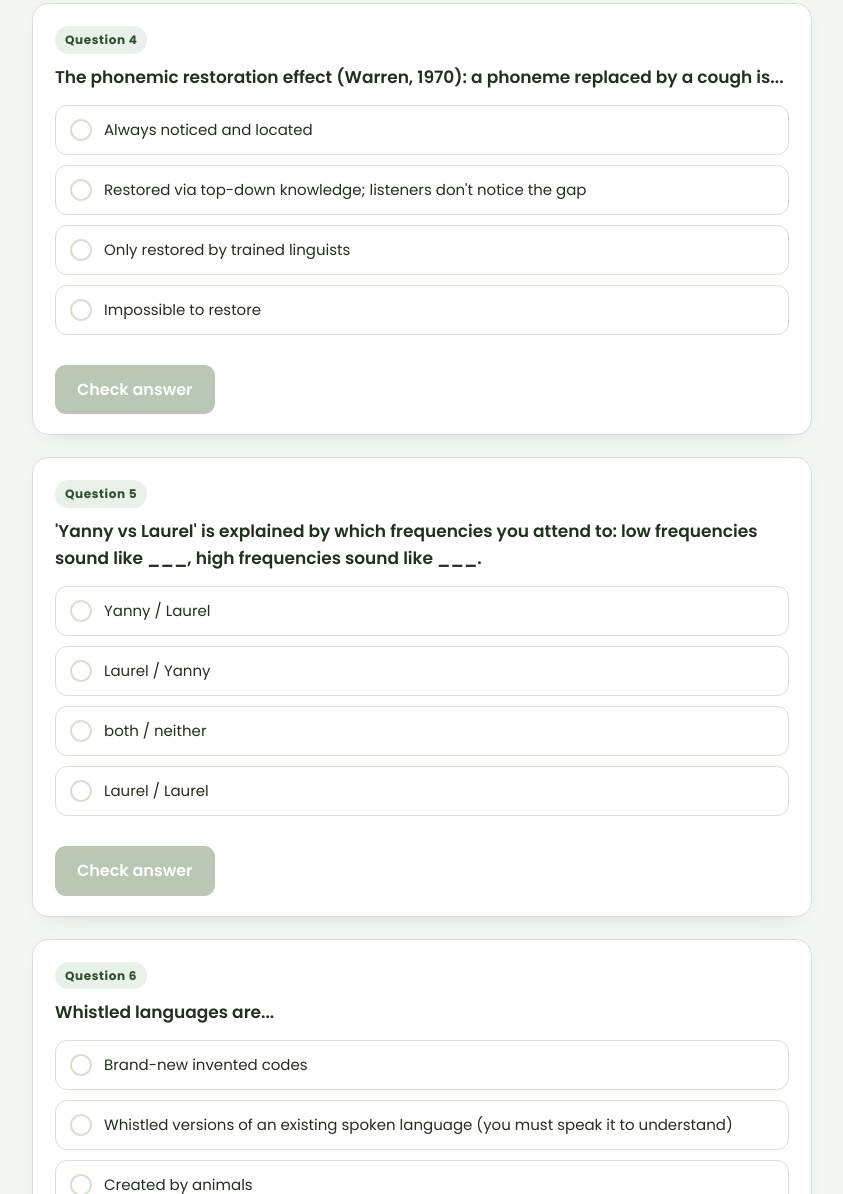
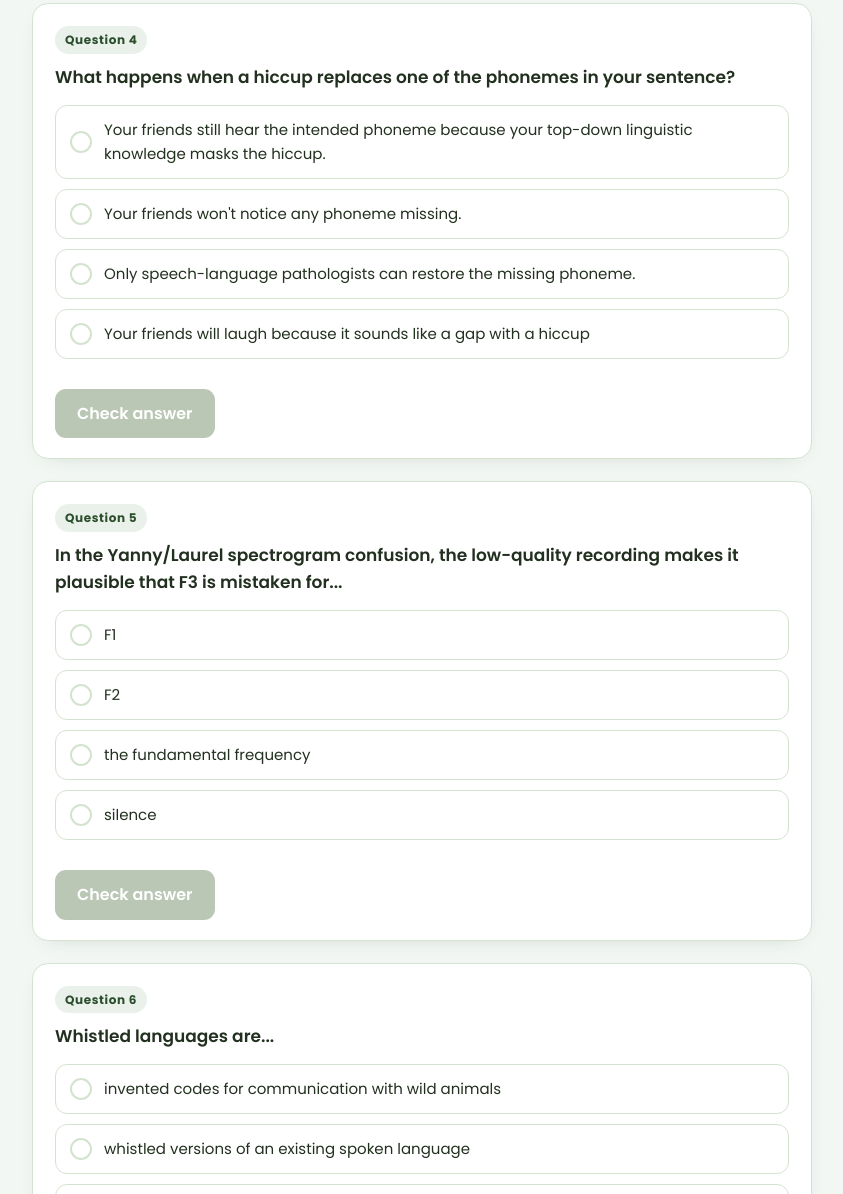
Before and after one commit to pkuzyb/problem_set, a plain HTML site: page quiz_1021.html in a window 1280 px wide. Shown: the part 1606-2800 px from the top of the page, without its empty margins (218-1061 px from the left). Drawn offline with Linux system fonts and the light colour scheme; a web font is replaced by a local one.

Commit message:
edit files

```diff
--- a/quiz_1021.html
+++ b/quiz_1021.html
@@ -1,7 +1,7 @@
 <!doctype html>
 <html lang="en"><head><meta charset="utf-8">
 <meta name="viewport" content="width=device-width, initial-scale=1">
-<title>practice quiz 1</title>
+<title>practice problem set</title>
 <link rel="preconnect" href="https://fonts.googleapis.com">
 <link href="https://fonts.googleapis.com/css2?family=Poppins:wght@400;600;700&family=Georgia&display=swap" rel="stylesheet">
 <style>
@@ -33,6 +33,7 @@ header.hero p{margin:8px 0 0; opacity:.92; font-size:15px; max-width:640px}
 .qnum{display:inline-block; font-size:12px; font-weight:700; letter-spacing:.05em; color:var(--accent-dark);
   background:var(--accent-soft); padding:4px 10px; border-radius:99px; margin-bottom:10px}
 .qtext{font-size:17px; font-weight:600; margin:0 0 14px}
+.qtext .blank{display:inline-block; width:68px; height:1.05em; border-bottom:2px solid var(--ink); margin:0 2px; vertical-align:-0.12em}
 .opts{display:flex; flex-direction:column; gap:10px}
 .opt{display:flex; align-items:center; gap:12px; border:1.5px solid var(--line); border-radius:12px;
   padding:12px 14px; cursor:pointer; transition:border-color .15s, background .15s, transform .05s; font-size:15px}
@@ -77,12 +78,13 @@ button.submit{background:var(--accent-dark); box-shadow:0 8px 20px -10px var(--a
 .summary .score small{font-size:18px; font-weight:600; opacity:.8}
 .summary .msg{margin-top:10px; font-size:15px; opacity:.95}
 .summary .break{margin-top:16px; font-size:13.5px; opacity:.85}
+.opts.multi .opt .mk{border-radius:4px}
 footer{text-align:center; color:var(--muted); font-size:12.5px; margin-top:40px}
 </style>
 </head><body>
 <header class="hero"><div class="inner">
   <p class="kicker">CSD 303 - Unit 2</p>
-  <h1>Practice Quiz 1</h1>
+  <h1>Practice Problem Set</h1>
   <div class="progress"><span id="prog"></span></div>
 </div></header>
 <div class="wrap">
@@ -93,24 +95,22 @@ footer{text-align:center; color:var(--muted); font-size:12.5px; margin-top:40px}
 <script>
 /* ===== EDIT YOUR QUESTIONS BETWEEN THESE MARKERS =====
    q:       the question text
-   options: the answer choices (one string each)
-   answer:  index (0-based) of the CORRECT option (single-select)
-   answers: [i, j, ...] for multi-select "choose all that apply" questions
+   options:[i, j, ...] for multi-select "choose all that apply" questions
    explain: shown after "Check answer"
 ====================================================== */
 const Q = [  {
   q: "Soramimi and mondegreens are examples of... (choose all that apply)",
-  options: [
-    "Homophonic mishearing",
-    "Top-down processing",
-    "Sine wave speech",
-    "Categorical perception",
+  options:[
+    "homophonic mishearing",
+    "top-down processing",
+    "lexical effects in speech perception",
+    "categorical perception",
   ],
-  answers: [0, 1], // multi-select: 0 = Homophonic mishearing, 1 = Top-down processing
+  answers: [0, 1, 2], // multi-select: 0 = Homophonic mishearing, 1 = Top-down processing, 2 = Lexical effects in speech perception
 },
   {
-    q: "If the y axis label is t \% response, listeners' phoneme identification curve will shift towards the ___ end in a dash-tash continuum?.",
-    options: [
+    q: "If the y-axis label is '% t response', listeners' phoneme identification curve will shift toward the ___ in a /daʃ/-/taʃ/ (dash–TASH) continuum.",
+    options:[
       "word end",
       "nonword end",
       "center",
@@ -120,7 +120,7 @@ const Q = [  {
   },
   {
     q: "Categorical perception means: between-category discrimination is ___, within-category discrimination is ___.",
-    options: [
+    options:[
       "good / poor",
       "poor / good",
       "impossible / impossible",
@@ -129,43 +129,43 @@ const Q = [  {
     answer: 0,
   },
   {
-    q: "The phonemic restoration effect (Warren, 1970): a phoneme replaced by a cough is...",
-    options: [
-      "Always noticed and located",
-      "Restored via top-down knowledge; listeners don't notice the gap",
-      "Only restored by trained linguists",
-      "Impossible to restore",
+    q: "What happens when a hiccup replaces one of the phonemes in your sentence?",
+    options:[
+      "Your friends still hear the intended phoneme because your top-down linguistic knowledge masks the hiccup.",
+      "Your friends won't notice any phoneme missing.",
+      "Only speech-language pathologists can restore the missing phoneme.",
+      "Your friends will laugh because it sounds like a gap with a hiccup",
     ],
     answer: 1,
   },
   {
-    q: "'Yanny vs Laurel' is explained by which frequencies you attend to: low frequencies sound like ___, high frequencies sound like ___.",
-    options: [
-      "Yanny / Laurel",
-      "Laurel / Yanny",
-      "both / neither",
-      "Laurel / Laurel",
+    q: "In the Yanny/Laurel spectrogram confusion, the low-quality recording makes it plausible that F3 is mistaken for...",
+    options:[
+      "F1",
+      "F2",
+      "the fundamental frequency",
+      "silence",
     ],
     answer: 1,
   },
   {
     q: "Whistled languages are...",
-    options: [
-      "Brand-new invented codes",
-      "Whistled versions of an existing spoken language (you must speak it to understand)",
-      "Created by animals",
-      "Musical sounds",
+    options:[
+      "invented codes for communication with wild animals",
+      "whistled versions of an existing spoken language",
+      "created by aliens",
+      "musical sounds of the language for entertainment",
     ],
     answer: 1,
   },
   {
-    q: "Consider the vocal-tract tube model shown below (back cavity 6 cm, closed at the glottis; front cavity 10 cm, open at the lips; c = 34,000 cm/s). Treating each cavity as a closed-open tube, calculate the three lowest resonance frequencies of the back cavity and of the front cavity, then list the formants F1, F2, F3 of the whole vocal tract (the vowel). Enter frequencies in Hz (round to the nearest whole number).",
+    q: "Consider the vocal-tract tube model shown below (c = 34,000 cm/s). Treating each cavity as a closed-open tube, calculate the three lowest resonance frequencies of the back cavity and of the front cavity, then list the formants F1, F2, F3 of the whole vocal tract (the vowel). Enter frequencies in Hz (round to the nearest whole number).",
     fig: `<img src="tube_figure.png" alt="Two-tube vocal tract model: back cavity 6 cm, front cavity 10 cm" style="max-width:480px;width:auto;height:auto;display:block;margin:2px auto 10px">`,
     type: "fill",
     fields: [
       {group:"Back cavity resonances (closed at glottis, L = 6 cm)", label:"Back F1 (Hz)", answer:1417},
-      {group:"Back cavity resonances (closed at glottis, L = 6 cm)", label:"Back F2 (Hz)", answer:4250},
-      {group:"Back cavity resonances (closed at glottis, L = 6 cm)", label:"Back F3 (Hz)", answer:7083},
+      {group:"Back cavity resonances (closed at glottis, L = 6 cm)", label:"Back F2 (Hz)", answer:4251},
+      {group:"Back cavity resonances (closed at glottis, L = 6 cm)", label:"Back F3 (Hz)", answer:7085},
       {group:"Front cavity resonances (open at lips, L = 10 cm)", label:"Front F1 (Hz)", answer:850},
       {group:"Front cavity resonances (open at lips, L = 10 cm)", label:"Front F2 (Hz)", answer:2550},
       {group:"Front cavity resonances (open at lips, L = 10 cm)", label:"Front F3 (Hz)", answer:4250},
@@ -173,7 +173,6 @@ const Q = [  {
       {group:"Whole vocal tract / vowel formants (merge & sort all six)", label:"Vowel F2 (Hz)", answer:1417},
       {group:"Whole vocal tract / vowel formants (merge & sort all six)", label:"Vowel F3 (Hz)", answer:2550},
     ],
-    explain: "Closed-open (quarter-wave) tube: f_n = c(2n-1)/(4L), c = 34,000 cm/s. Back cavity (L = 6 cm): F1 = 34000/(4*6) = 1417 Hz, F2 = 3*34000/(4*6) = 4250 Hz, F3 = 5*34000/(4*6) = 7083 Hz. Front cavity (L = 10 cm): F1 = 34000/(4*10) = 850 Hz, F2 = 2550 Hz, F3 = 4250 Hz. Merge all six and sort (850, 1417, 2550, 4250, 4250, 7083), so the vowel formants are F1 = 850 Hz, F2 = 1417 Hz, F3 = 2550 Hz."
   },
 ];
 
@@ -182,8 +181,10 @@ const iscorrect = new Array(Q.length).fill(false);
 const root = document.getElementById('quiz');
 const prog = document.getElementById('prog');
 function esc(s){return s.replace(/&/g,'&amp;').replace(/</g,'&lt;').replace(/>/g,'&gt;');}
+function blankify(s){return esc(s).replace(/_{2,}/g, '<span class="blank"></span>');}
 Q.forEach((q, qi)=>{
-  const card = document.createElement('div'); card.className='card';
+  const multi = Array.isArray(q.answers);
+  const card = document.createElement('div'); card.className='card' + (multi ? ' multi' : '');
   let body;
   if(q.type === 'fill'){
     let html = '<div class="fill">'; let cur = null;
@@ -202,10 +203,10 @@ Q.forEach((q, qi)=>{
     <div class="opt" data-i="${i}">
       <span class="mk">${String.fromCharCode(65+i)}</span><span>${esc(o)}</span>
     </div>`).join('');
-    body = `<div class="opts">${opts}</div>`;
+    body = `<div class="opts${multi?' multi':''}">${opts}</div>`;
   }
   card.innerHTML = `<span class="qnum">Question ${qi+1}</span>
-    <p class="qtext">${esc(q.q)}</p>
+    <p class="qtext">${blankify(q.q)}</p>
     ${q.fig||''}
     ${body}
     <div class="bar"><button class="check">Check answer</button></div>
@@ -236,7 +237,6 @@ Q.forEach((q, qi)=>{
       updateProg();
     });
   } else {
-    const multi = Array.isArray(q.answers);
     const correctSet = multi ? q.answers.slice().sort((a,b)=>a-b) : [q.answer];
     const optEls = [...card.querySelectorAll('.opt')];
     if(multi){
@@ -308,8 +308,6 @@ function updateProg(){
 const submit = document.getElementById('submit');
 const summary = document.getElementById('summary');
 submit.addEventListener('click', ()=>{
-  const done = answered.filter(Boolean).length;
-  if(done < Q.length){ alert('Please answer all '+Q.length+' questions first ('+done+' done).'); return; }
   let correct = 0;
   for(let i=0;i<Q.length;i++){ if(iscorrect[i]) correct++; }
   const pct = Math.round(correct/Q.length*100);
@@ -317,7 +315,7 @@ submit.addEventListener('click', ()=>{
   let msg = pct===100? "Flawless - you've got this material cold."
           : pct>=80? "Strong work. Review the ones you missed and you're set."
           : pct>=60? "Solid base - revisit the feedback on the missed items."
-          : "Worth another pass through the lecture; read each explanation carefully.";
+          : "Worth another pass through the materials";
   summary.innerHTML = `<div class="score">${correct}<small> / ${Q.length}</small></div>
     <div class="msg">${msg}</div>
     <div class="break">${pct}% correct</div>`;
```
